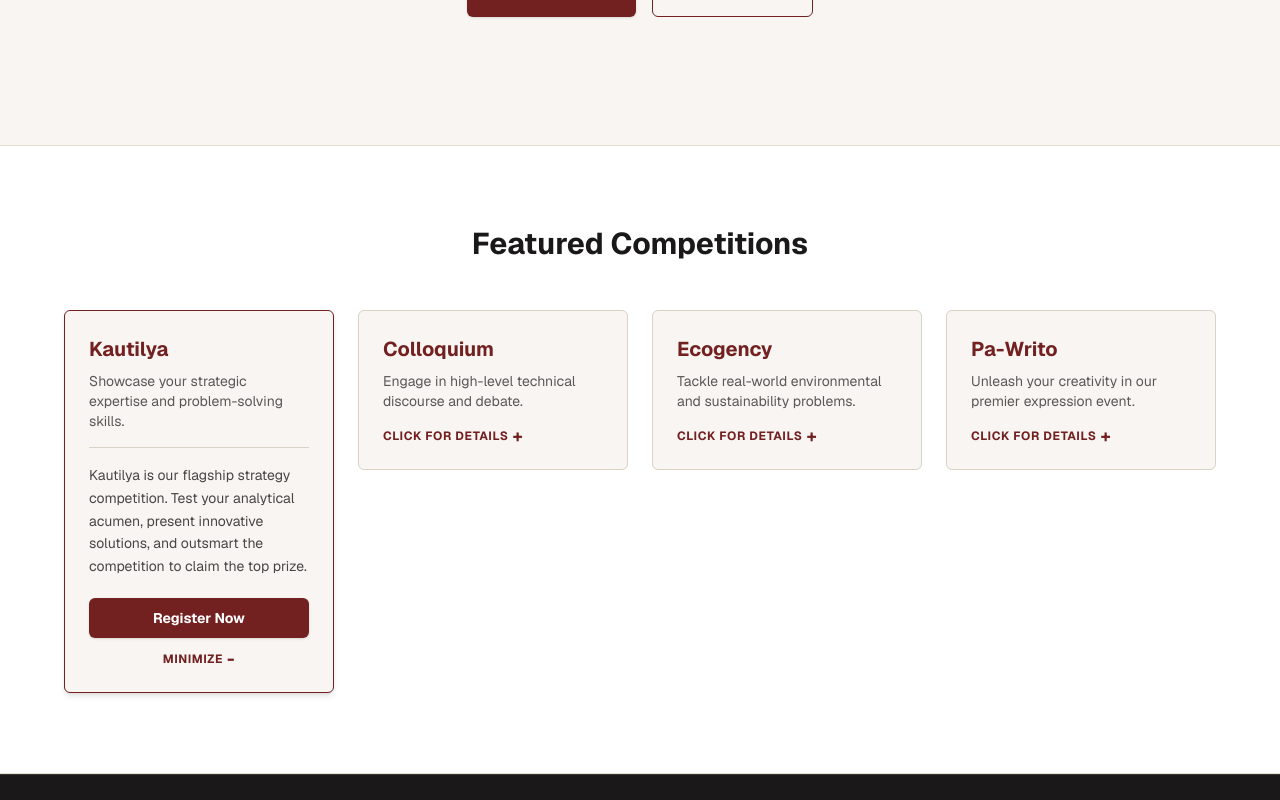
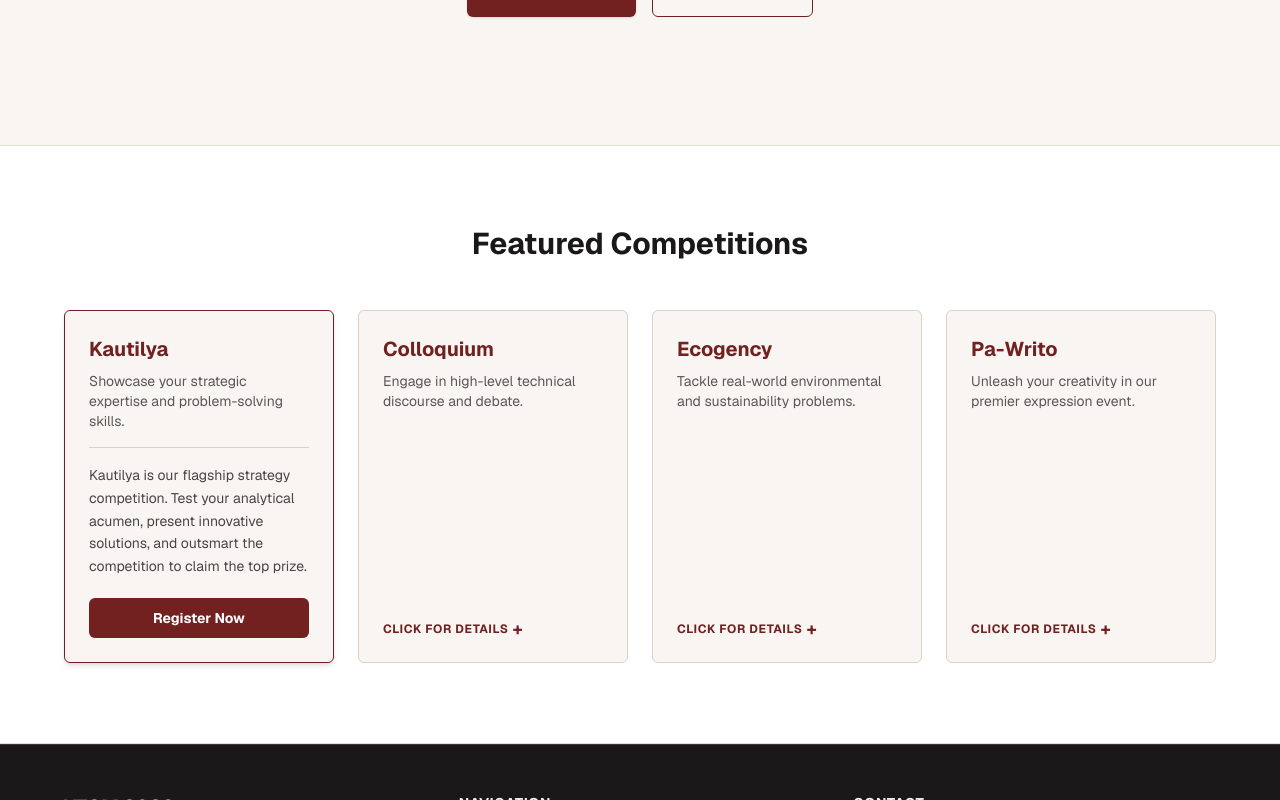
Before and after one commit to Sagniiiik/yesm-2026, a Next.js app: page / in a window 1280 px wide. Both pictures are taken after a click on the element 199 px from the left and 835 px from the top of the page. Shown: the part 435-1235 px from the top of the page. Built offline with nearby package versions, Linux system fonts and the light colour scheme.

Commit message:
page code fix

```diff
--- a/app/page.tsx
+++ b/app/page.tsx
@@ -64,50 +64,38 @@ export default function Home() {
         <section id="events" className="bg-white border-y border-[#E5DFD3] py-20 px-6">
           <div className="max-w-6xl mx-auto">
             <h2 className="text-3xl font-bold text-[#1A1818] mb-12 text-center">Featured Competitions</h2>
-
-            {/* Added items-start here to prevent cards from stretching vertically */}
-            <div className="grid grid-cols-1 md:grid-cols-2 lg:grid-cols-4 gap-6 items-start">
+            <div className="grid grid-cols-1 md:grid-cols-2 lg:grid-cols-4 gap-6">
 
               {eventsList.map((event) => (
                 <div
                   key={event.name}
-                  className={`bg-[#F8F5F2] border ${expandedEvent === event.name ? 'border-[#732021] shadow-md' : 'border-[#D9D2C5]'} rounded-md p-6 hover:border-[#732021] transition-all duration-300 cursor-pointer flex flex-col w-full`}
-                  onClick={() => {
-                    if (expandedEvent !== event.name) {
-                      setExpandedEvent(event.name);
-                    }
-                  }}
+                  className={`h-full bg-[#F8F5F2] border ${expandedEvent === event.name ? 'border-[#732021] shadow-md' : 'border-[#D9D2C5]'} rounded-md p-6 hover:border-[#732021] transition-all duration-300 cursor-pointer flex flex-col`}
+                  onClick={() => setExpandedEvent(expandedEvent === event.name ? null : event.name)}
                 >
-                  <h3 className="text-xl font-bold text-[#732021] mb-2">{event.name}</h3>
-                  <p className="text-sm text-[#5C5757] mb-4">
-                    {event.short}
-                  </p>
+                  {/* flex-1 pushes the bottom content all the way down so buttons align perfectly */}
+                  <div className="flex-1">
+                    <h3 className="text-xl font-bold text-[#732021] mb-2">{event.name}</h3>
+                    <p className="text-sm text-[#5C5757] mb-4">
+                      {event.short}
+                    </p>
+                  </div>
 
                   {/* Expanded Content Toggle */}
                   {expandedEvent === event.name ? (
-                    <div className="mt-auto pt-4 border-t border-[#D9D2C5] flex flex-col">
+                    <div className="pt-4 border-t border-[#D9D2C5]">
                       <p className="text-sm text-[#4A4545] mb-5 leading-relaxed">
                         {event.details}
                       </p>
                       <Link
                         href="/register"
                         onClick={(e) => e.stopPropagation()}
-                        className="block w-full bg-[#732021] text-white text-center text-sm font-bold py-2.5 rounded-md hover:bg-[#8A292A] transition-colors mb-3 shadow-sm"
+                        className="block w-full bg-[#732021] text-white text-center text-sm font-bold py-2.5 rounded-md hover:bg-[#8A292A] transition-colors"
                       >
                         Register Now
                       </Link>
-                      <button
-                        onClick={(e) => {
-                          e.stopPropagation();
-                          setExpandedEvent(null);
-                        }}
-                        className="text-[#732021] text-xs font-bold uppercase tracking-wider flex items-center justify-center gap-1 hover:text-[#1A1818] transition-colors"
-                      >
-                        Minimize <span className="text-lg leading-none">-</span>
-                      </button>
                     </div>
                   ) : (
-                    <div className="mt-auto text-[#732021] text-xs font-bold uppercase tracking-wider flex items-center gap-1">
+                    <div className="text-[#732021] text-xs font-bold uppercase tracking-wider flex items-center gap-1">
                       Click for details <span className="text-lg leading-none">+</span>
                     </div>
                   )}
```
